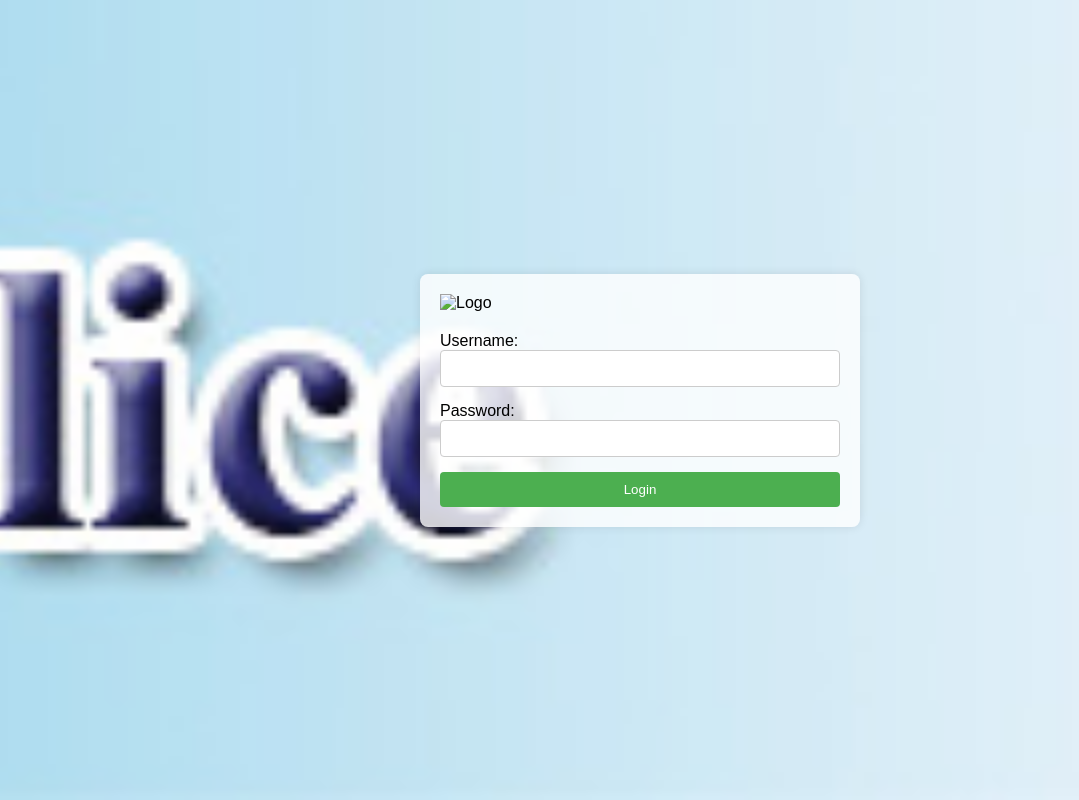
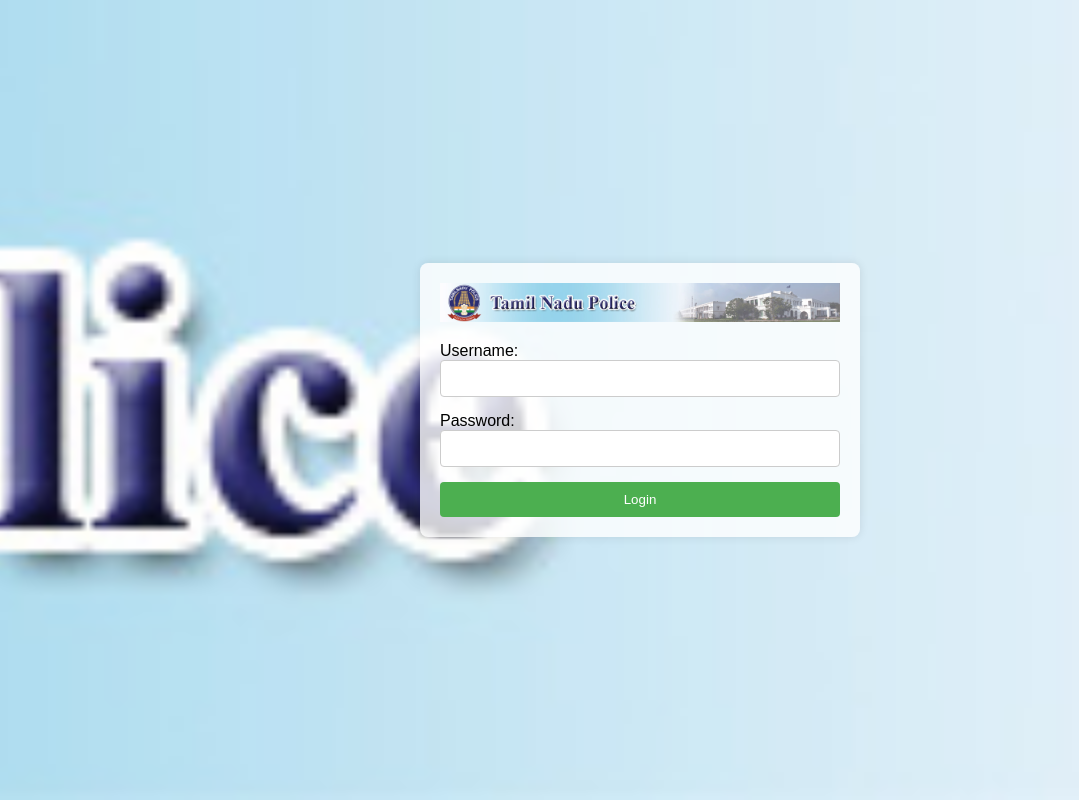
Before and after one commit to Mohamedfaiz-github/sample, a plain HTML site: page index.html in a window 1280 px wide. Shown: the whole page, without its empty margins (0-1079 px from the left). Drawn offline with Linux system fonts and the light colour scheme.

Commit message:
Update index.html

```diff
--- a/index.html
+++ b/index.html
@@ -60,7 +60,7 @@
 <body>
 
 <div class="login-container">
-    <img src="your-logo-image.jpg" alt="Logo"> <!-- Replace with your logo image URL -->
+    <img src="bluebanner.jpg" alt="Logo"> <!-- Replace with your logo image URL -->
     <div class="login-form">
         <label for="username">Username:</label>
         <input type="text" id="username" name="username" required>
```
